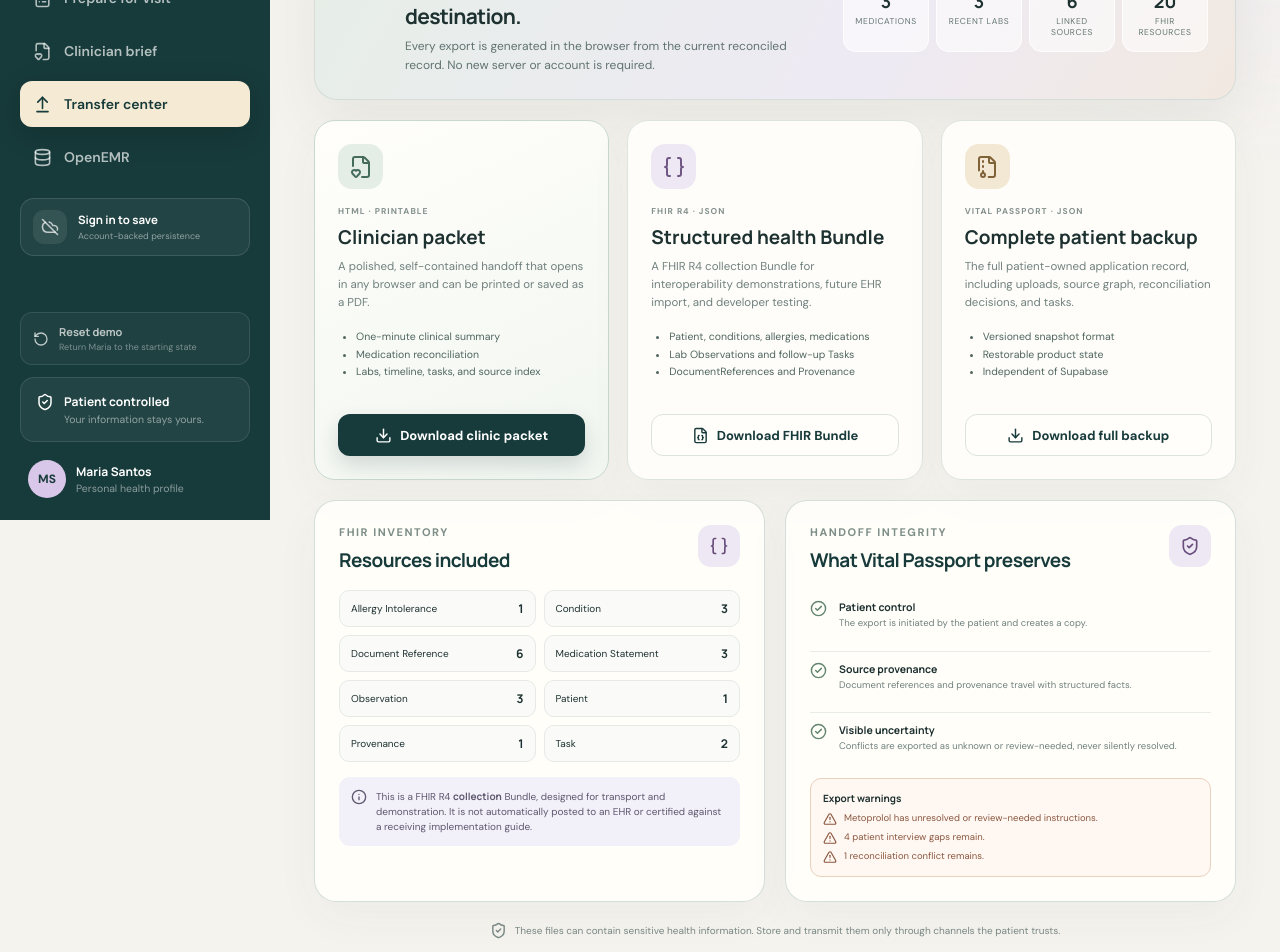
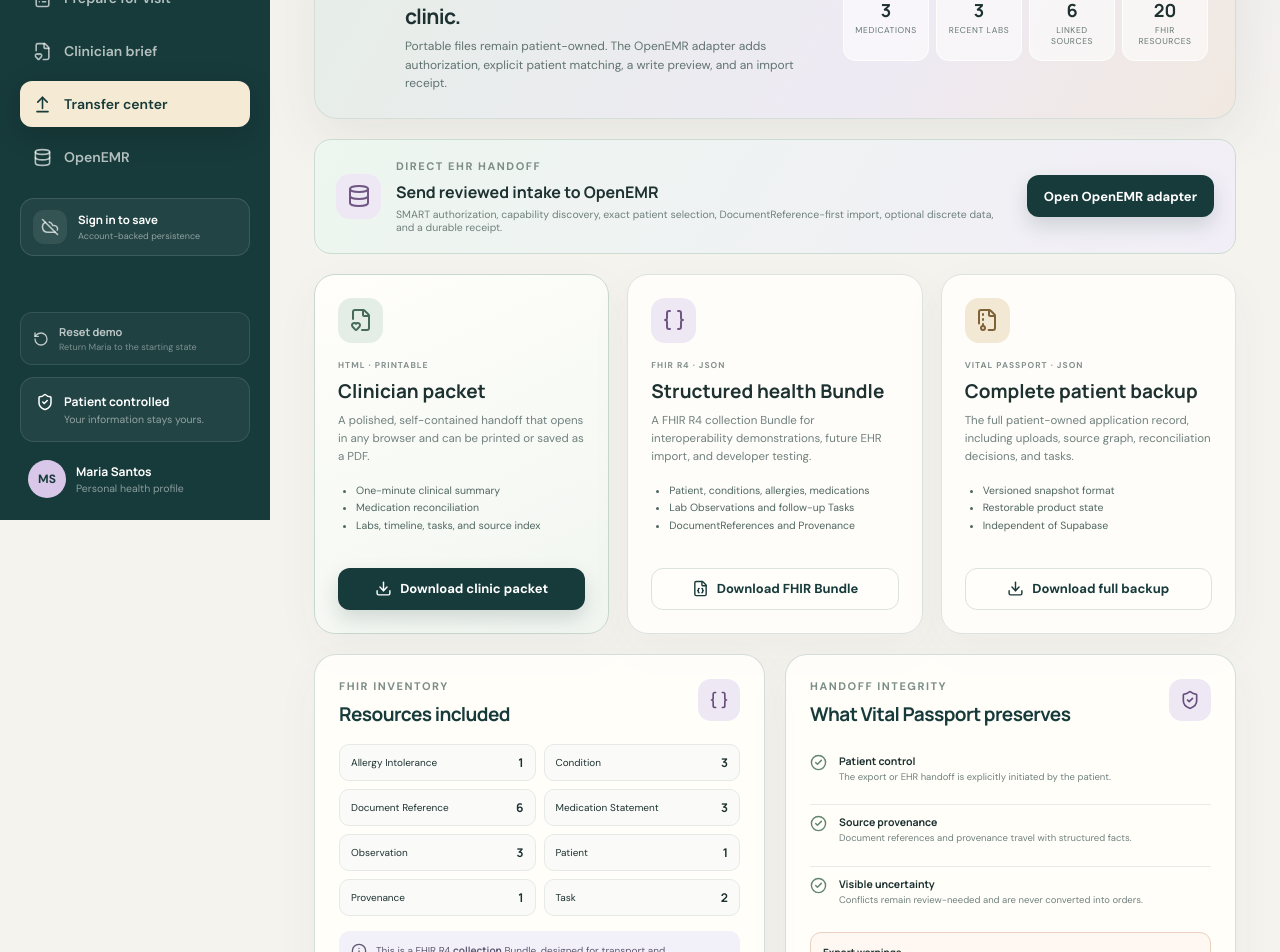
Before and after one commit to patricktran1/vitalpassport, a React (Vite) app: page /transfer in a window 1280 px wide. Shown: the part 280-1232 px from the top of the page. Built offline with nearby package versions, Linux system fonts and the light colour scheme; no server answers.

Commit message:
Add OpenEMR destination to transfer center

```diff
--- a/src/pages/Transfer.tsx
+++ b/src/pages/Transfer.tsx
@@ -1,5 +1,6 @@
-import { Braces, CheckCircle2, Download, FileArchive, FileHeart, FileJson, Info, ShieldCheck, TriangleAlert } from 'lucide-react'
+import { Braces, CheckCircle2, Database, Download, FileArchive, FileHeart, FileJson, Info, ShieldCheck, TriangleAlert } from 'lucide-react'
 import { useMemo, useState } from 'react'
+import { Link } from 'react-router-dom'
 import { useVital } from '../context/VitalContext'
 import { patient } from '../data/demo'
 import { buildSharedBriefPacket } from '../lib/briefPacket'
@@ -88,7 +89,7 @@
       <div>
         <div className="eyebrow">Portable clinical handoff</div>
         <h1>Transfer center</h1>
-        <p>Move the patient story without flattening it. Export a readable clinic packet, a structured FHIR R4 Bundle, or a complete patient-owned backup.</p>
+        <p>Move the patient story without flattening it. Send a reviewed intake to OpenEMR or export a readable packet, structured FHIR Bundle, or complete patient-owned backup.</p>
       </div>
       <div className={`transfer-readiness ${ready ? 'ready' : 'attention'}`}>
         {ready ? <CheckCircle2 size={20}/> : <TriangleAlert size={20}/>}
@@ -99,7 +100,7 @@
     <section className="transfer-hero">
       <div>
         <span className="transfer-hero-icon"><FileHeart size={25}/></span>
-        <div><div className="eyebrow">One record, three formats</div><h2>Choose the artifact that matches the destination.</h2><p>Every export is generated in the browser from the current reconciled record. No new server or account is required.</p></div>
+        <div><div className="eyebrow">One record, multiple destinations</div><h2>Choose the handoff that matches the clinic.</h2><p>Portable files remain patient-owned. The OpenEMR adapter adds authorization, explicit patient matching, a write preview, and an import receipt.</p></div>
       </div>
       <div className="transfer-metrics">
         <div><strong>{packet.medications.length}</strong><span>medications</span></div>
@@ -107,6 +108,12 @@
         <div><strong>{packet.sources.length}</strong><span>linked sources</span></div>
         <div><strong>{totalResources}</strong><span>FHIR resources</span></div>
       </div>
+    </section>
+
+    <section className="openemr-transfer-card">
+      <div className="export-card-icon fhir"><Database size={24}/></div>
+      <div><div className="eyebrow">Direct EHR handoff</div><h2>Send reviewed intake to OpenEMR</h2><p>SMART authorization, capability discovery, exact patient selection, DocumentReference-first import, optional discrete data, and a durable receipt.</p></div>
+      <Link className="button primary" to="/openemr">Open OpenEMR adapter</Link>
     </section>
 
     <div className="export-card-grid">
@@ -146,20 +153,20 @@
         <div className="resource-count-list">
           {Object.entries(fhirExport.resourceCounts).sort(([a],[b])=>a.localeCompare(b)).map(([resourceType,count])=><div key={resourceType}><span>{formatResourceName(resourceType)}</span><strong>{count}</strong></div>)}
         </div>
-        <div className="fhir-note"><Info size={16}/><span>This is a FHIR R4 <strong>collection</strong> Bundle, designed for transport and demonstration. It is not automatically posted to an EHR or certified against a receiving implementation guide.</span></div>
+        <div className="fhir-note"><Info size={16}/><span>This is a FHIR R4 <strong>collection</strong> Bundle, designed for transport and demonstration. The OpenEMR adapter performs a separate capability-checked, reviewed import.</span></div>
       </section>
 
       <section className="card export-safety-card">
         <div className="card-heading"><div><div className="eyebrow">Handoff integrity</div><h2>What Vital Passport preserves</h2></div><span className="soft-icon"><ShieldCheck size={20}/></span></div>
         <div className="integrity-list">
-          <div><CheckCircle2 size={17}/><span><strong>Patient control</strong><small>The export is initiated by the patient and creates a copy.</small></span></div>
+          <div><CheckCircle2 size={17}/><span><strong>Patient control</strong><small>The export or EHR handoff is explicitly initiated by the patient.</small></span></div>
           <div><CheckCircle2 size={17}/><span><strong>Source provenance</strong><small>Document references and provenance travel with structured facts.</small></span></div>
-          <div><CheckCircle2 size={17}/><span><strong>Visible uncertainty</strong><small>Conflicts are exported as unknown or review-needed, never silently resolved.</small></span></div>
+          <div><CheckCircle2 size={17}/><span><strong>Visible uncertainty</strong><small>Conflicts remain review-needed and are never converted into orders.</small></span></div>
         </div>
         {fhirExport.warnings.length > 0 && <div className="export-warning-list"><strong>Export warnings</strong>{fhirExport.warnings.map((warning)=><div key={warning}><TriangleAlert size={14}/><span>{warning}</span></div>)}</div>}
       </section>
     </div>
 
-    <div className="transfer-footer-note"><ShieldCheck size={17}/><span>These files can contain sensitive health information. Store and transmit them only through channels the patient trusts.</span></div>
+    <div className="transfer-footer-note"><ShieldCheck size={17}/><span>These files and EHR transfers can contain sensitive health information. Use only systems and channels authorized by the patient and clinic.</span></div>
   </div>
 }
```
